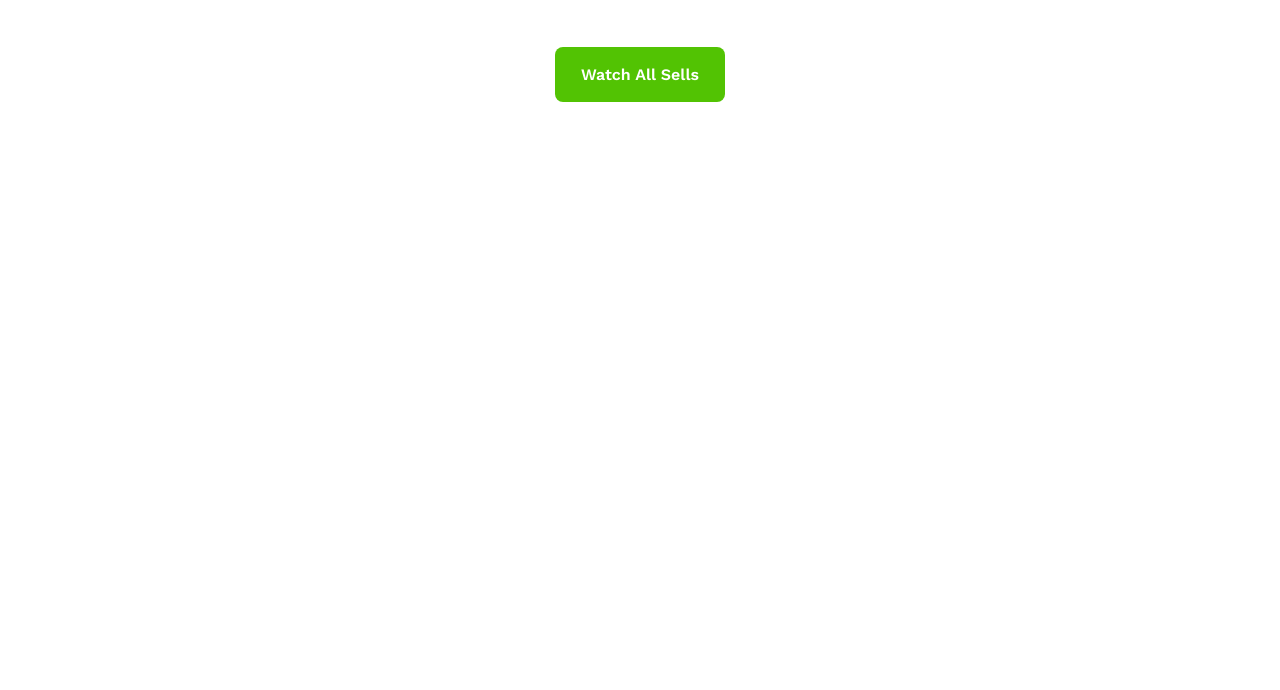
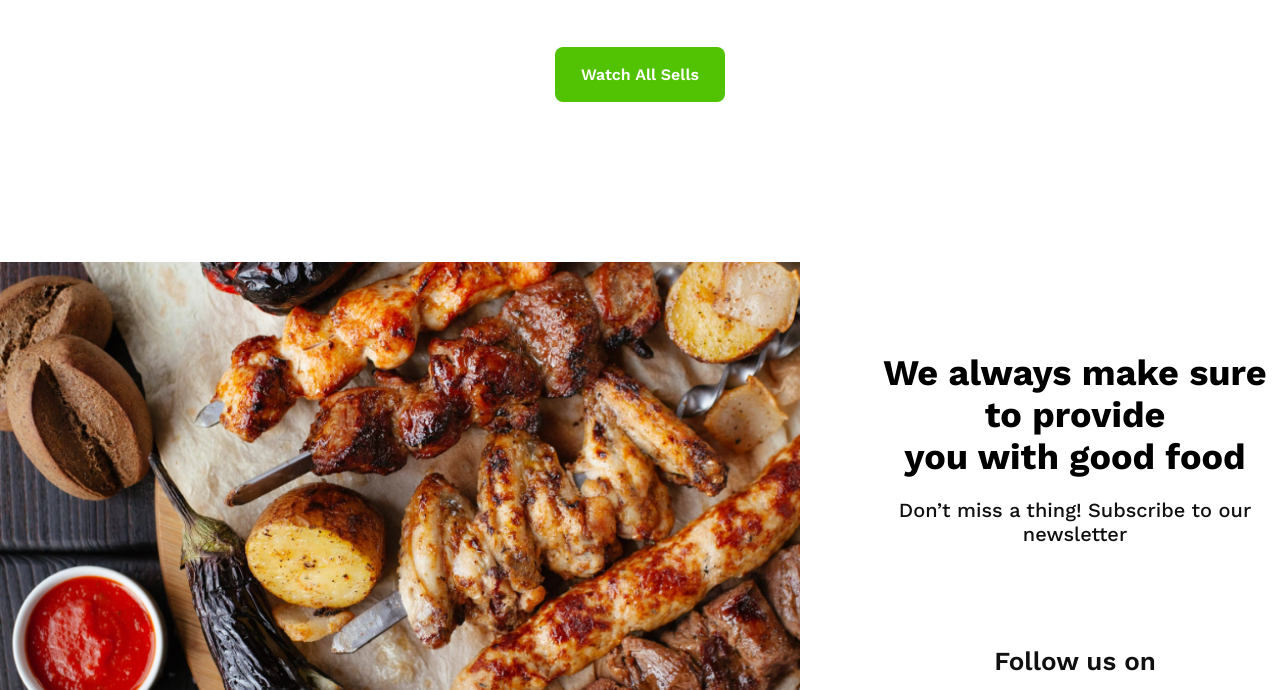
Before and after one commit to AzmainAzad/Module-5-Project, a plain HTML site: page Module-5.html in a window 1280 px wide. Shown: the part 1623-2313 px from the top of the page. Before the commit the page ends 1885 px from the top, so only its background shows below. Drawn offline with nearby package versions, Linux system fonts and the light colour scheme.

Commit message:
Adding Last Section

```diff
--- a/Module-5.html
+++ b/Module-5.html
@@ -57,5 +57,21 @@
      </section>
     <!-- Ending of Brand Foods -->
 
+    <!-- Starting of last section  -->
+     <section id="last-section">
+        <div class="l-s-img">
+           <img src="images/foods.png" alt="">
+        </div>
+
+         <div class="l-s-text">
+            <h1 class="l-s-h1">We always make sure to provide <br>you with good food</h1>
+            <p class="l-s-p">Don’t miss a thing! Subscribe to our newsletter</p>
+            <h4 class="l-s-h4">Follow us on</h4>
+            <a href="www.facebook.com" target="_blank"><img src="images/facebook.png" alt=""></a>
+         </div>
+
+     </section>
+    <!-- Ending of last Section -->
+
 </body>
 </html>
--- a/Styles/style.css
+++ b/Styles/style.css
@@ -140,3 +140,52 @@
     border-radius: 8px;
     margin-bottom: 20px;
 }
+
+
+
+/* Css of Last Section */
+#last-section{
+    display: flex;
+    align-items: center;
+    max-width: 1540px;
+
+}
+
+
+.l-s-img{
+    width: 800px;
+    margin-right: 70px;
+}
+
+.l-s-img img{
+   background-size: cover;
+   width: 800px;
+
+}
+
+.l-s-text{
+    text-align: center;
+}
+
+.l-s-h1{
+    font-size: 36px;
+    font-family: "Work Sans", sans-serif;
+    font-weight: bold;
+    margin-bottom: 20px;
+}
+
+.l-s-p{
+    font-size: 20px;
+    color: #101010;
+    font-family: "Work Sans", sans-serif;
+    font-weight: 500;
+    margin-bottom: 100px;
+}
+
+.l-s-h4{
+    font-size: 26px;
+    color: #101010;
+    font-family: "Work Sans", sans-serif;
+    font-weight: 600;
+    margin-bottom: 20px;
+}
```
Also changed, not shown: images/facebook.png (added).
